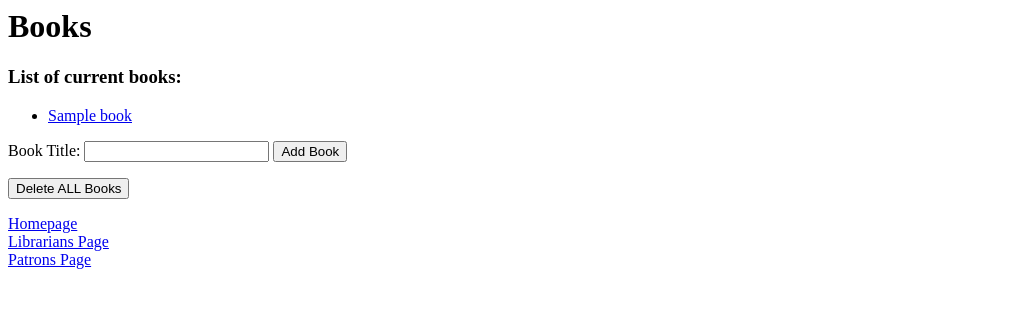
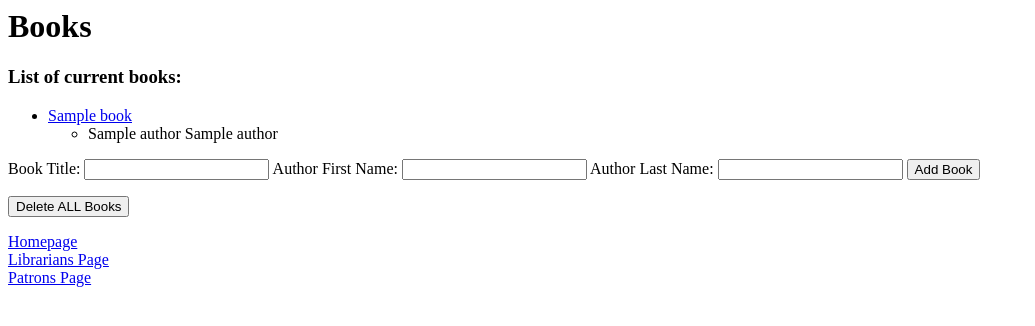
Before and after one commit to jos-h20/library_php, a PHP site: template views/books.html.twig in a window 1280 px wide. Shown: the top 326 px of the page, without its empty margins (0-1035 px from the left). Run offline with PHP 8.4, Linux system fonts and the light colour scheme; the template is opened without the code that fills it: most values are stand-ins (such as "Sample title", 1, 10 or a date in 2020); some libraries are stand-ins or nearby versions.

Commit message:
allow page to display wach books author in books.html.twig

```diff
--- a/views/books.html.twig
+++ b/views/books.html.twig
@@ -1,7 +1,7 @@
 
 <html>
     <head>
-        <title>University Registrar</title>
+        <title>Library</title>
     </head>
     <body>
         <h1>Books</h1>
@@ -11,6 +11,15 @@
             <ul>
                 {% for book in books %}
                     <li><a href="/book/{{ book.getId }}">{{ book.getTitle }}</a></li>
+                    {% if book.getAuthors is not empty%}
+                    <ul>
+                        {% for author in book.getAuthors %}
+                            <li>{{author.getFirstName}} {{author.getLastName}}</li>
+                        {% endfor %}
+                    </ul>
+                    {% else %}
+                        <h3>This book has no authors</h3>
+                    {% endif %}
                 {% endfor %}
             </ul>
         {% else %}
@@ -18,10 +27,13 @@
         {% endif %}
 <!-- END DISPLAY AREA -->
 <!-- START ADD STUDENT FORM -->
-        <form action="/add_book" method="post">
+        <form action="/books/add_book" method="post">
             <label for="title">Book Title:</label>
             <input type="text" name="title" required>
-
+            <label for="first_name">Author First Name:</label>
+            <input type="text" name="first_name" required>
+            <label for="last_name">Author Last Name:</label>
+            <input type="text" name="last_name" required>
             <button type="submit">Add Book</button>
         </form>
 <!-- END ADD STUDENT FORM -->
--- a/views/footer.html
+++ b/views/footer.html
@@ -2,7 +2,7 @@
 <footer>
 
     <a href="/">Homepage</a><br>
-    <a href="/books">Librarians Page</a><br>
+    <a href="/librarians">Librarians Page</a><br>
     <a href="/patrons">Patrons Page</a><br>
 
 </footer>
--- a/views/index.html.twig
+++ b/views/index.html.twig
@@ -11,7 +11,7 @@
         <div class="container">
             <div class="row">
                 <div class="col-sm-6">
-                    <form class="" action="/books" >
+                    <form class="" action="/librarians" >
                         <button class="btn btn-success" type="submit" name="librarian">Librarians</button>
                     </form>
                 </div>
```
